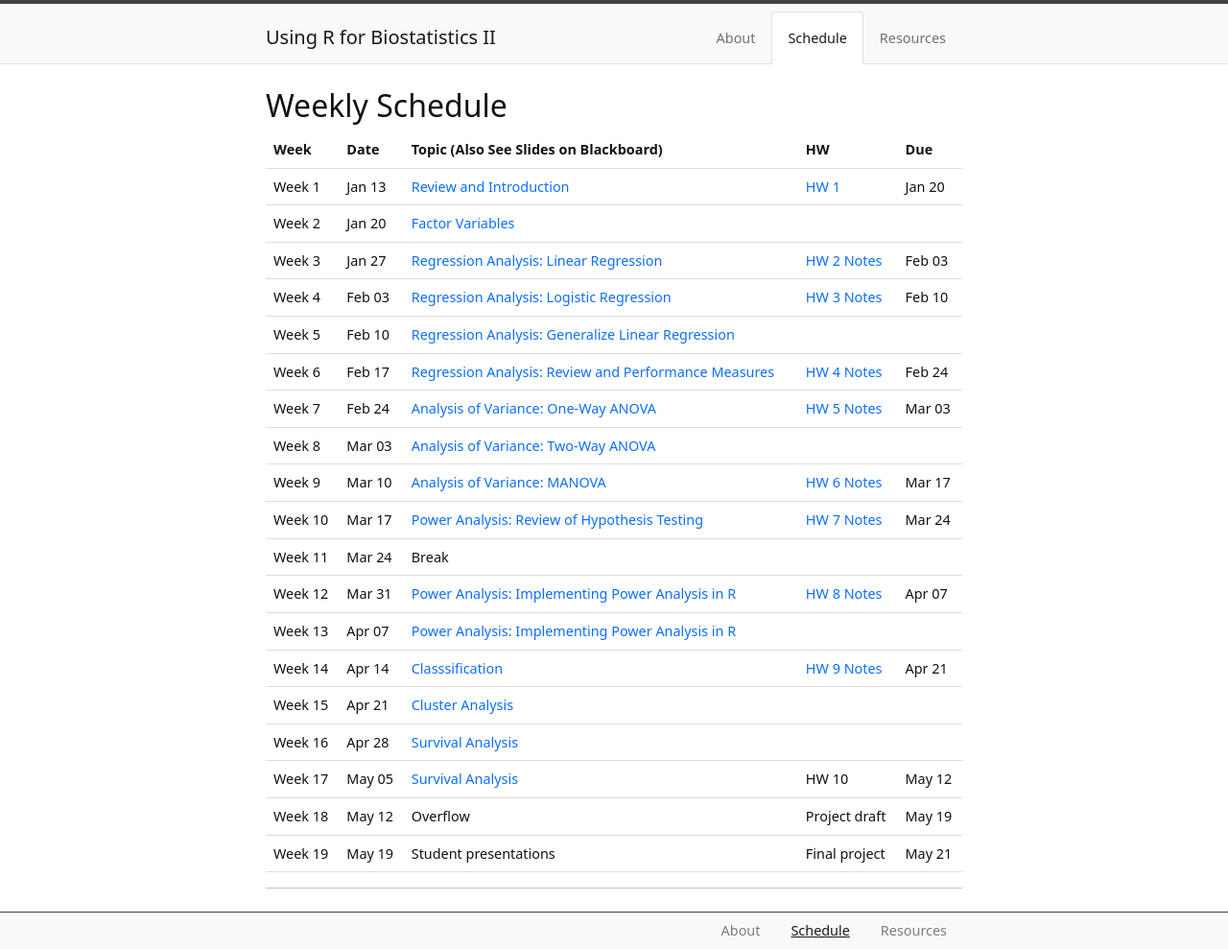
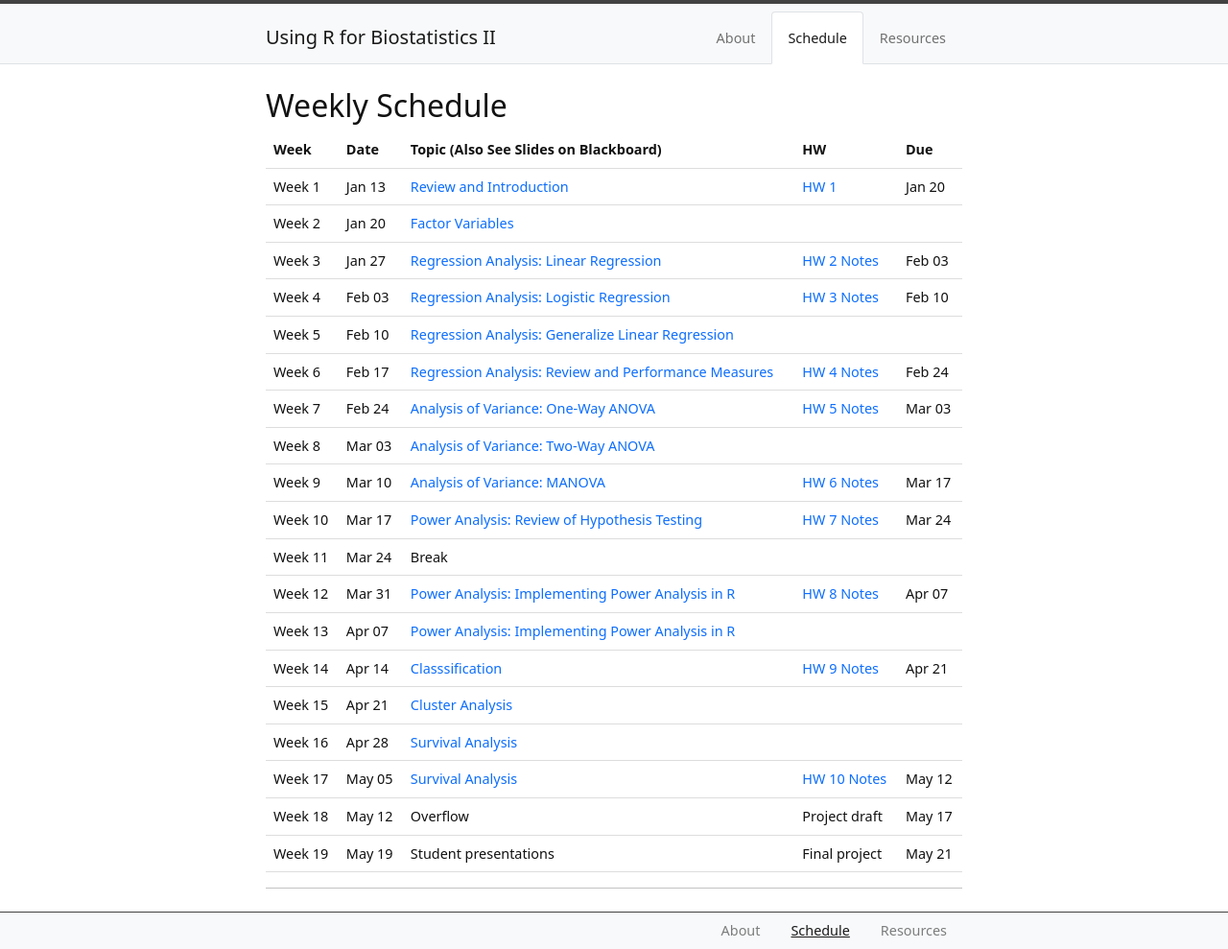
Before and after one commit to XiaoyuLiang/BIOE806-Spring2022, a Jekyll site: the page built from content/2-Schedule.md, in a window 1280 px wide. Shown: the whole page at 96% size. Built offline with Jekyll 4.4.1, drawn with Linux system fonts in a browser that asks for light colours.

Commit message:
Update 2-Schedule.md

```diff
--- a/content/2-Schedule.md
+++ b/content/2-Schedule.md
@@ -148,7 +148,7 @@ tr:hover {background-color: #D6EEEE;}
     <td>Week 17</td>
     <td>May 05</td>
     <td><a href="/BIOE806-Spring2022/Lecture/16-Survival-Analysis.html">Survival Analysis</a></td>
-    <td>HW 10</td>
+    <td><a href="/BIOE806-Spring2022/HW/HW10.html">HW 10</a> <a href="/BIOE806-Spring2022/HW/HW10-Notes.html">Notes</a></td>
     <td>May 12</td>
   </tr>
     <tr>
@@ -156,7 +156,7 @@ tr:hover {background-color: #D6EEEE;}
     <td>May 12</td>
     <td>Overflow</td>
     <td>Project draft</td>
-    <td>May 19</td>
+    <td>May 17</td>
   </tr>
     <tr>
     <td>Week 19</td>
```
